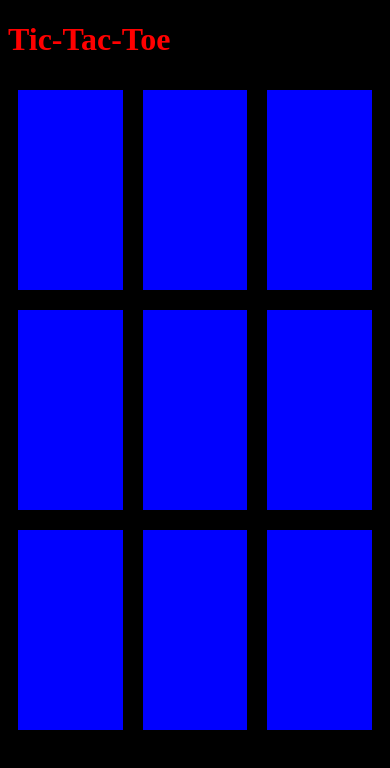
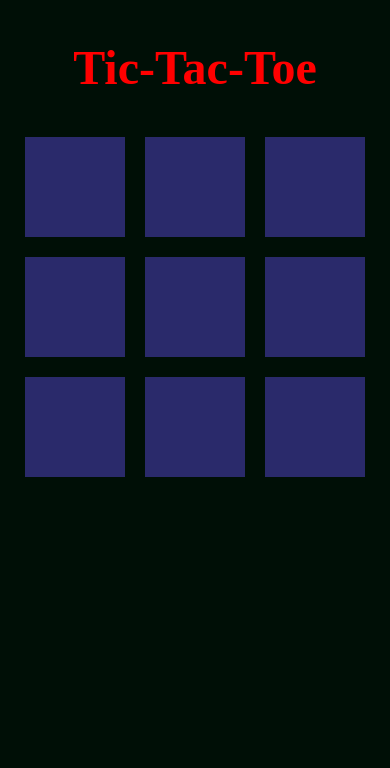
Before and after one commit to ariyaltharun/Desafios-de-Codificacion, a plain HTML site: page Tic-Tac-Toe/index.html in a window 390 px wide. Drawn offline with Linux system fonts and the light colour scheme.

Commit message:
Add styles to Tic-Tac-Toe page and make resposive for max-width 500px

```diff
--- a/Tic-Tac-Toe/index.html
+++ b/Tic-Tac-Toe/index.html
@@ -7,16 +7,12 @@
         <title>Tic-Tac-Toe</title>
     </head>
     <body>
-        <style>
-            h1 {
-                color: red;
-            }
+        <div class="container">
+            <div class="title">
+                <h1>Tic-Tac-Toe</h1>
+            </div>
 
-            h2 {
-                color: green;
-            }
-        </style>
-        <h1>Tic-Tac-Toe</h1>
+            <div class="tic-tac-toe">
                 <div class="row">
                     <div class="box x-o"></div>
                     <div class="box x-o"></div>
@@ -32,7 +28,12 @@
                     <div class="box x-o"></div>
                     <div class="box x-o"></div>
                 </div>
+            </div>
+
+            <div class="game-status">
                 <h2 class="status"></h2>
+            </div>
+        </div>
         <script src="index.js"></script>
     </body>
 </html>
--- a/Tic-Tac-Toe/styles.css
+++ b/Tic-Tac-Toe/styles.css
@@ -2,7 +2,27 @@
     background-color: black;
 }
 
+.title {
+    display: flex;
+    justify-content: center;
+}
 
+h1 {
+    color: red;
+    align-items: center;
+    align-self: center;
+    font-size: 4rem;
+}
+
+.game-status {
+    display: flex;
+    justify-content: center;
+}
+
+h2 {
+    color: rgb(0, 100, 0);
+    font-size: 3rem;
+}
 
 .row {
     display: flex;
@@ -10,14 +30,14 @@
     justify-content: center;
 }
 
-
-
 .box {
+    align-items: center;
     background-color: blue;
     display: flex;
     height: 200px;
     justify-content: center;
     margin: 10px;
+    user-select: none;
     width: 200px;
 }
 
@@ -26,8 +46,54 @@
     transition: 100ms;
 }
 
-
 .x-o {
     color: white;
     font-size: 10rem;
 }
+
+
+@media (max-width: 500px) {
+    * {
+        background-color: rgb(0, 15, 6);
+    }
+
+    .title {
+        display: flex;
+        justify-content: center;
+    }
+
+    h1 {
+        color: red;
+        font-size: 3rem;
+    }
+
+    .game-status {
+        display: flex;
+        justify-content: center;
+    }
+
+    h2 {
+        color: rgb(0, 100, 0);
+        font-size: 2rem;
+    }
+
+    .box {
+        align-items: center;
+        background-color: rgb(42, 42, 107);
+        display: flex;
+        height: 100px;
+        justify-content: center;
+        margin: 10px;
+        width: 100px;
+        user-select: none;
+    }
+
+    .box:hover {
+        background-color: rgb(42, 42, 107);
+    }
+
+    .x-o {
+        color: white;
+        font-size: 5rem;
+    }
+}
```
Lines whose indentation alone changed are shown as unchanged.
